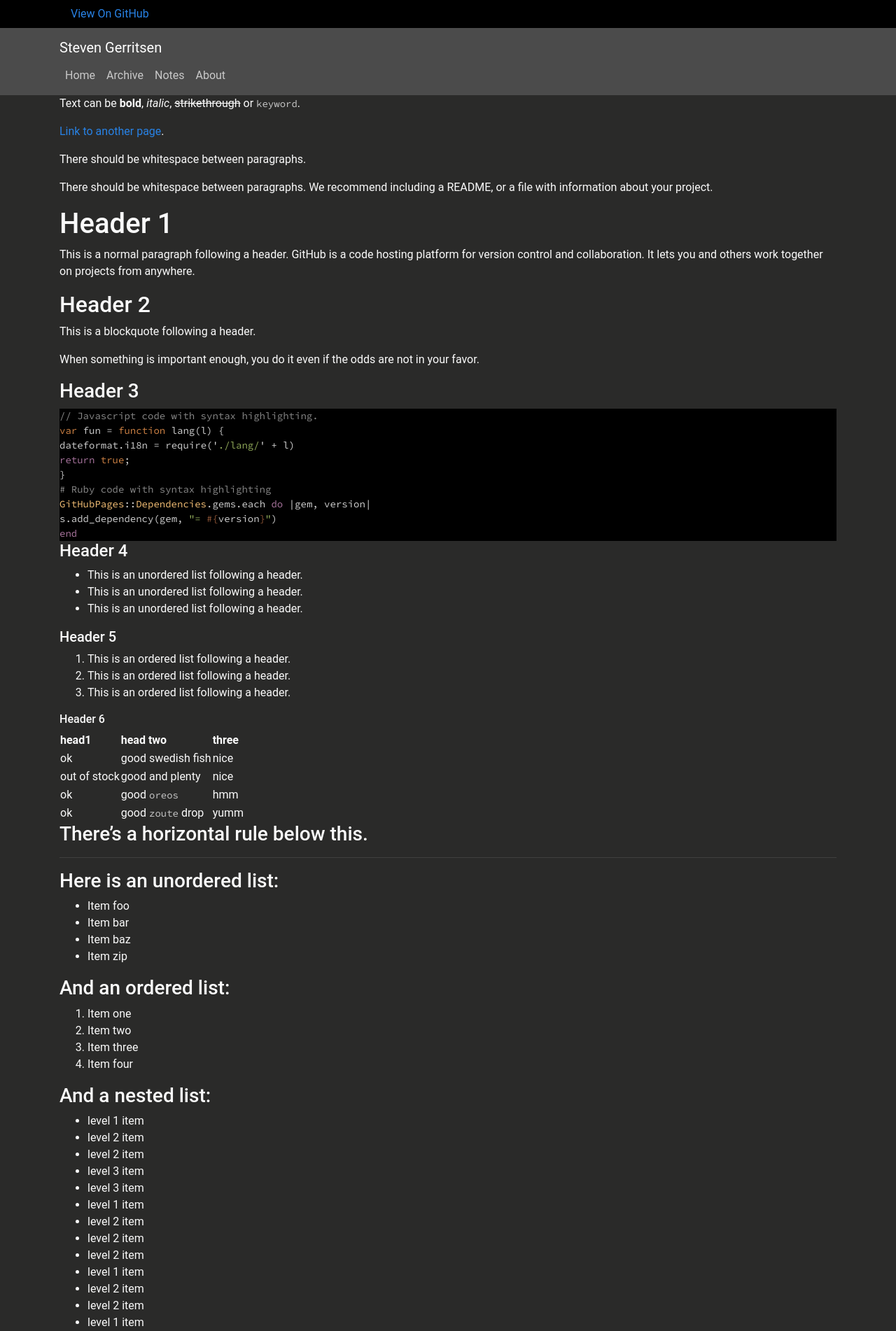
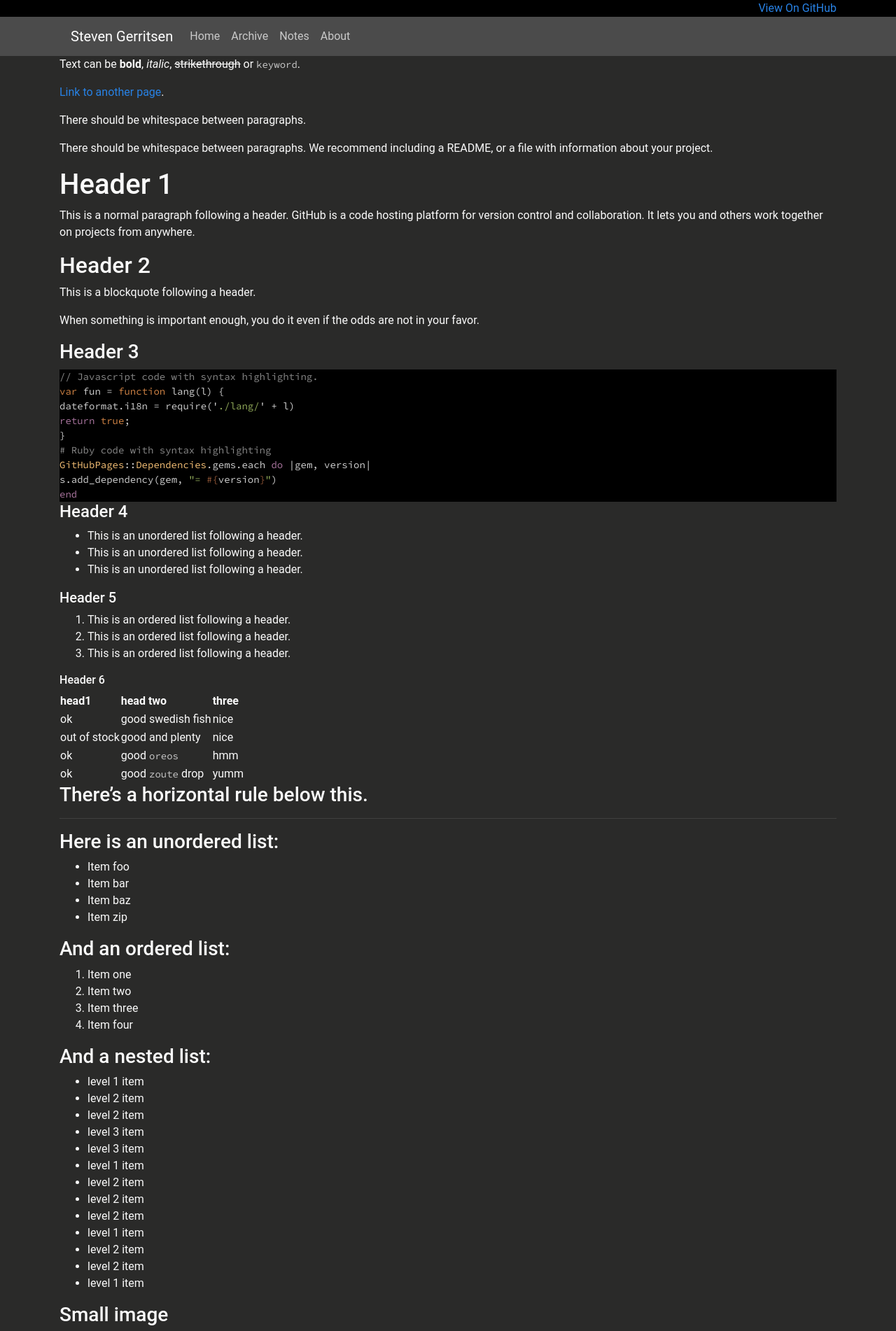
Before and after one commit to Steeff0/steeff0.github.io, a Jekyll site: the page built from pages/markdown-test.md, in a window 1280 px wide. Shown: the top 1902 px of the page at 70% size. Built offline with Jekyll 4.4.1, drawn with Linux system fonts in a browser that asks for light colours; some web fonts are replaced; grey boxes are pictures that could not be loaded.

Commit message:
Fix menu

```diff
--- a/_includes/header.html
+++ b/_includes/header.html
@@ -4,18 +4,17 @@
         <div class="container">
             <div class="row">
                 <div class="col-12">
-                    <nav class="navbar navbar-expand-lg navbar-dark" style="background-color: black">
-                        <a class="float-right" href="{{ site.github.repository_url }}">View On GitHub</a>
-                    </nav>
+                    <a class="float-lg-right" href="{{ site.github.repository_url }}">View On GitHub</a>
                 </div>
             </div>
         </div>
     </div>
 
-    <nav class="navbar navbar-expand-lg navbar-dark bg-dark">
+    <div class="bg-dark">
         <div class="container">
             <div class="row">
                 <div class="col-12">
+                    <nav class="navbar navbar-expand-lg navbar-dark bg-dark">
                         <a class="navbar-brand site-title" href="{{ '/' | relative_url }}">
                             {{ site.title | default: site.github.repository_name | escape }}
                         </a>
@@ -46,8 +45,9 @@
                                 {% endfor %}
                             </ul>
                         </div>
+                    </nav>
                 </div>
             </div>
         </div>
-    </nav>
+    </div>
 </header>
```
Lines whose indentation alone changed are shown as unchanged.
